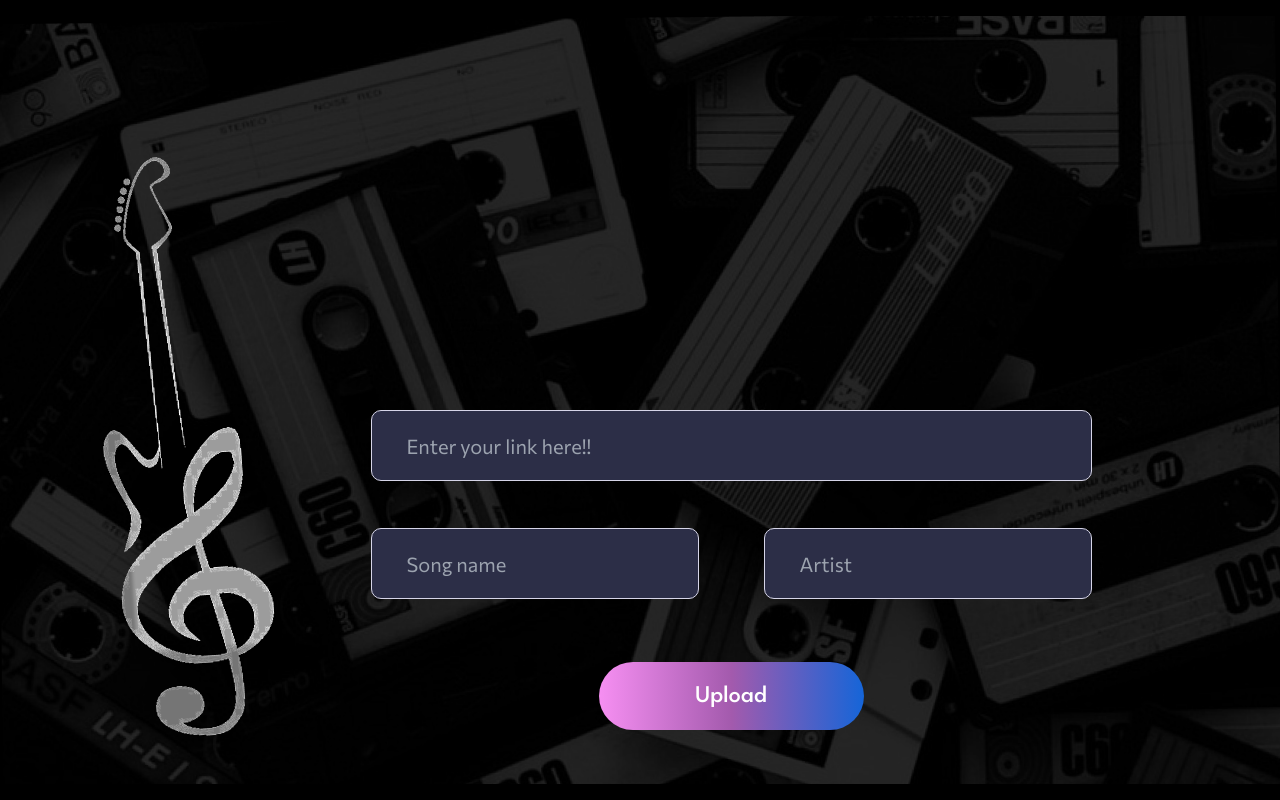
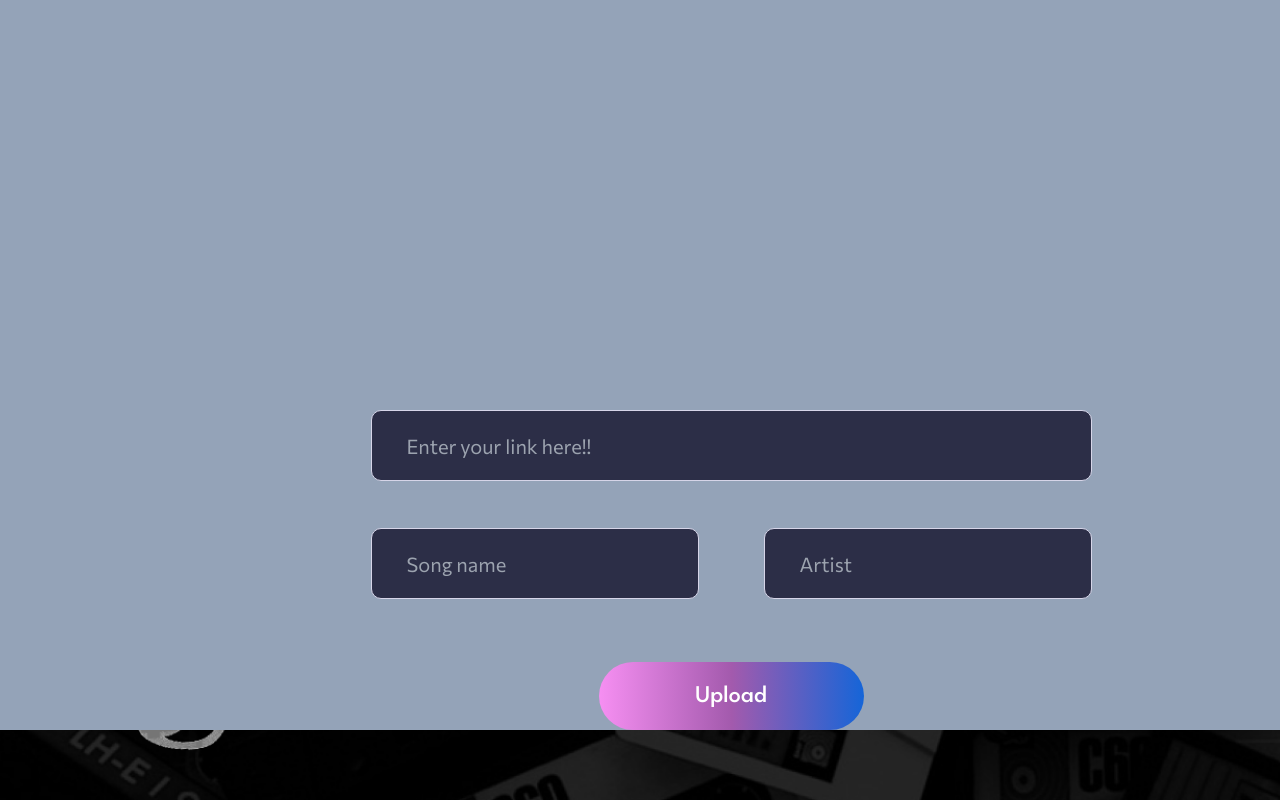
Before and after one commit to nnampp/Fidelio, a Next.js app: page /import in a window 1280 px wide. Built offline with nearby package versions, Linux system fonts and the light colour scheme.

Commit message:
update a little bit (code Aom + Meaw)

```diff
--- a/pages/import.js
+++ b/pages/import.js
@@ -1,10 +1,15 @@
 import React from 'react'
+import headphone from '../public/headphone.png'
 
 export default function Import() {
    return (
       <>
-            <div className="w-full h-screen bg-black">
-                <div className="bg-center w-full h-full bg-no-repeat" style={{ backgroundImage: `url(/bg-import.png)` }}>
+         <div className="w-full h-screen bg-black ">
+            <div className="bg-center w-full h-screen bg-cover" style={{ backgroundImage: `url(/bg-import.png)` }}>
+               <div className="max-w-screen-xl mx-auto bg-slate-400">
+                  <div>
+
+                  </div>
                   <div className="flex flex-col w-full h-full items-center pt-[410px]">
                      {/* enter link */}
                      <div className='flex flex-col items-start gap-[4px] mb-[47px] ml-[182px]'>
@@ -23,6 +28,7 @@ export default function Import() {
                   </div>
                </div>
             </div>
+         </div>
       </>
    )
 }
```
Also changed, not shown: public/headphone.png (added). Lines whose indentation alone changed are shown as unchanged.
